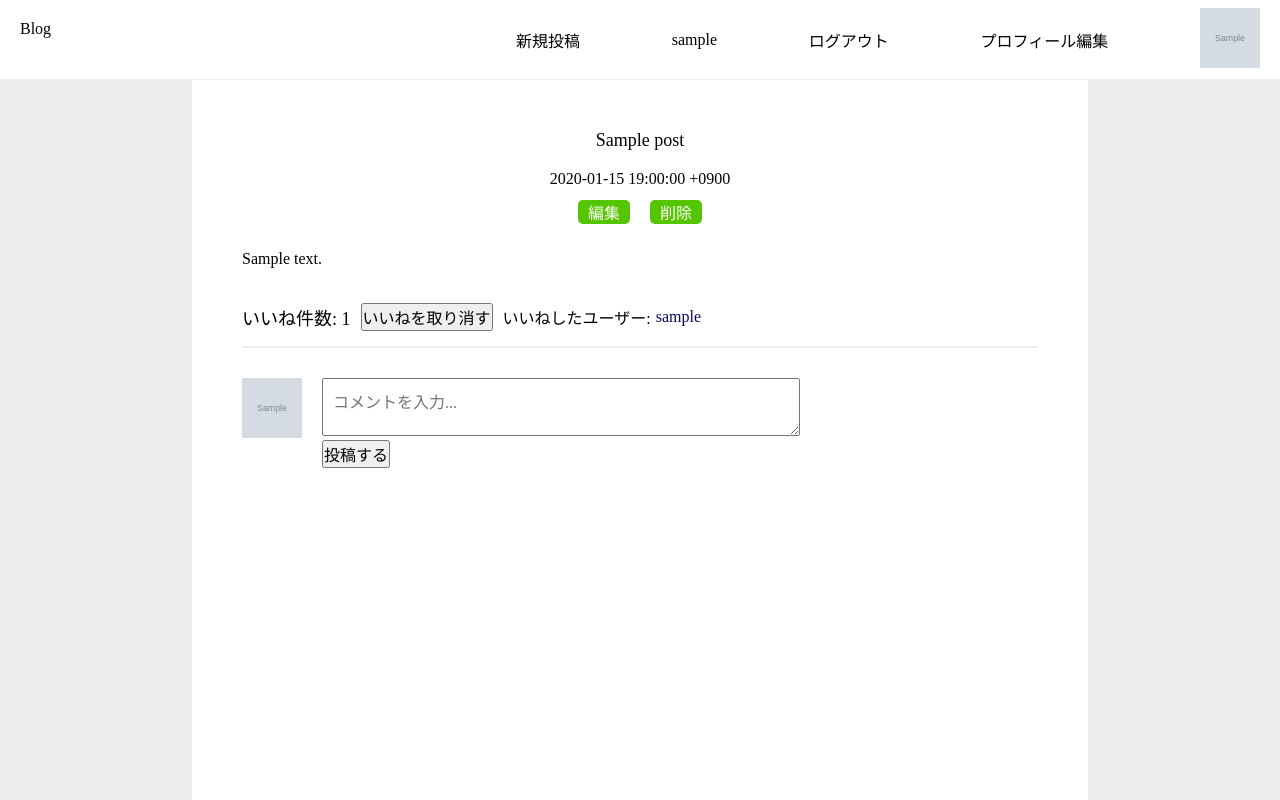
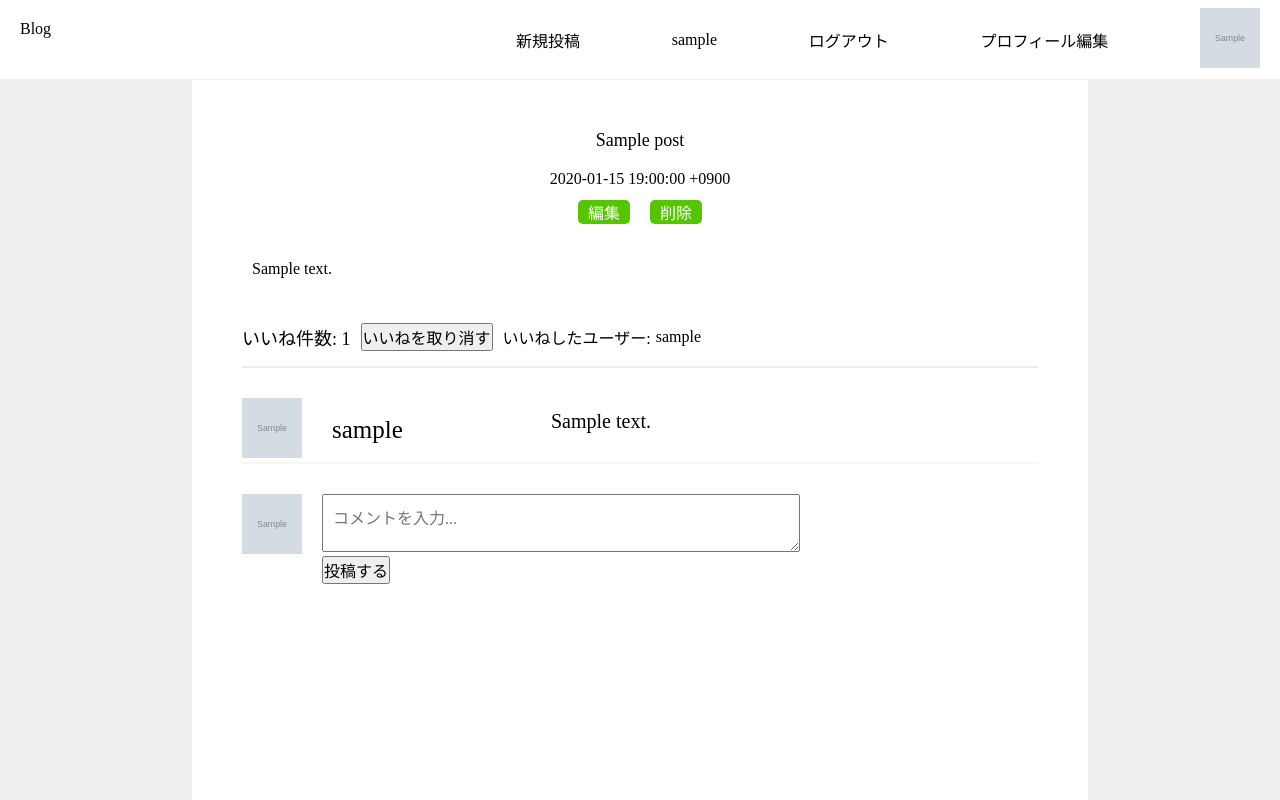
Before and after one commit to h-asuka/hobby_blog, a Rails app: page /posts/1 in a window 1280 px wide. Run offline with Rails 7, Linux system fonts and the light colour scheme; a user stored in the database is signed in; tables that the repository leaves empty hold one stand-in row (values such as "Sample post"); grey boxes marked "Sample" are stand-in pictures; style sheets or scripts are compiled from the project's sources; some libraries are stand-ins or nearby versions.

Commit message:
comment機能実装

```diff
--- a/app/assets/stylesheets/_posts_show.scss
+++ b/app/assets/stylesheets/_posts_show.scss
@@ -52,6 +52,7 @@
     }
     &__text {
       margin-top: 20px;
+      padding: 10px;
     }
     &__like {
       height: 60px;
@@ -73,7 +74,7 @@
         width: 45%;
         .user-nickname {
           text-decoration: none;
-          color: #0A0661;
+          color: black;
           overflow-x: auto;
           white-space: nowrap;
           display: block;
@@ -81,6 +82,35 @@
       }
     }
     &__comment {
+      height: 100%;
+      &__list {
+        .commentlist {
+          display: flex;
+          border-bottom: 2px solid #f6f6f6;
+          height: 30%;
+          align-items: center;
+          margin-top: 30px;
+        }
+        .comment-nickname {
+          margin-left: 30px;
+          width: 25%;
+          &--title {
+            color: black;
+            text-decoration: none;
+            font-size: 25px;
+          }
+        }
+        .comment-text {
+          margin-left: 20px;
+          height: 40px;
+          width: 60%;
+          display: block;
+          overflow-x: auto;
+          white-space: nowrap;
+          font-size: 20px;
+        }
+      }
+      &__practice {
         height: 150px;
         display: flex;
         margin-top: 30px;
@@ -98,3 +128,4 @@
       }
     }
   }
+}
--- a/app/controllers/comments_controller.rb
+++ b/app/controllers/comments_controller.rb
@@ -1,7 +1,7 @@
 class CommentsController < ApplicationController
   def create
     comment = Comment.create(comment_params)
-    redirect_to post_path
+    redirect_to "/posts/#{comment.post.id}"
   end
 
   private
--- a/app/views/posts/show.html.haml
+++ b/app/views/posts/show.html.haml
@@ -29,15 +29,28 @@
         - @post.liked_users.each do |user|
           = link_to user.nickname, user_path(user), class: "user-nickname"
     .details-content__comment
-      - if current_user
-        .details-content__comment__photo
-          -if current_user.image.present?
-            = image_tag current_user.image.to_s, size: "60x60", class: 'mypage__icon'
-          - else
-            = image_tag "/images/noimage.jpeg", alt: "プロフィール画像",size: "60x60", class: 'mypage__icon'
-        .details-content__comment__text
-          = form_with(model: [@post, @comment], local: true) do |f|
-            = f.text_area :text, placeholder: "コメントを入力...", class: "details-content__comment__text__form"
-            = f.submit "投稿する"
-      - else
-        ※※※ コメントの投稿には新規登録/ログインが必要です ※※※
+      .details-content__comment__list
+        - @comments.each do |comment|
+          .commentlist
+            .comment-photo
+              -if comment.user.image.present?
+                = image_tag comment.user.image.to_s, size: "60x60"
+              - else
+                = image_tag "/images/noimage.jpeg", alt: "プロフィール画像",size: "60x60"
+            .comment-nickname
+              = link_to comment.user.nickname, user_path(comment.user), class: "comment-nickname--title"
+            .comment-text
+              = comment.text
+      .details-content__comment__practice
+        - if current_user
+          .details-content__comment__practice__photo
+            -if current_user.image.present?
+              = image_tag current_user.image.to_s, size: "60x60", class: 'mypage__icon'
+            - else
+              = image_tag "/images/noimage.jpeg", alt: "プロフィール画像",size: "60x60", class: 'mypage__icon'
+          .details-content__comment__practice__text
+            = form_with(model: [@post, @comment], local: true) do |f|
+              = f.text_area :text, placeholder: "コメントを入力...", class: "details-content__comment__practice__text__form"
+              = f.submit "投稿する"
+        - else
+          ※※※ コメントの投稿には新規登録/ログインが必要です ※※※
```
Also changed, not shown: app/assets/stylesheets/users_show.scss (+0 -24 lines), app/views/users/show.html.haml (+0 -13 lines). Lines whose indentation alone changed are shown as unchanged.
